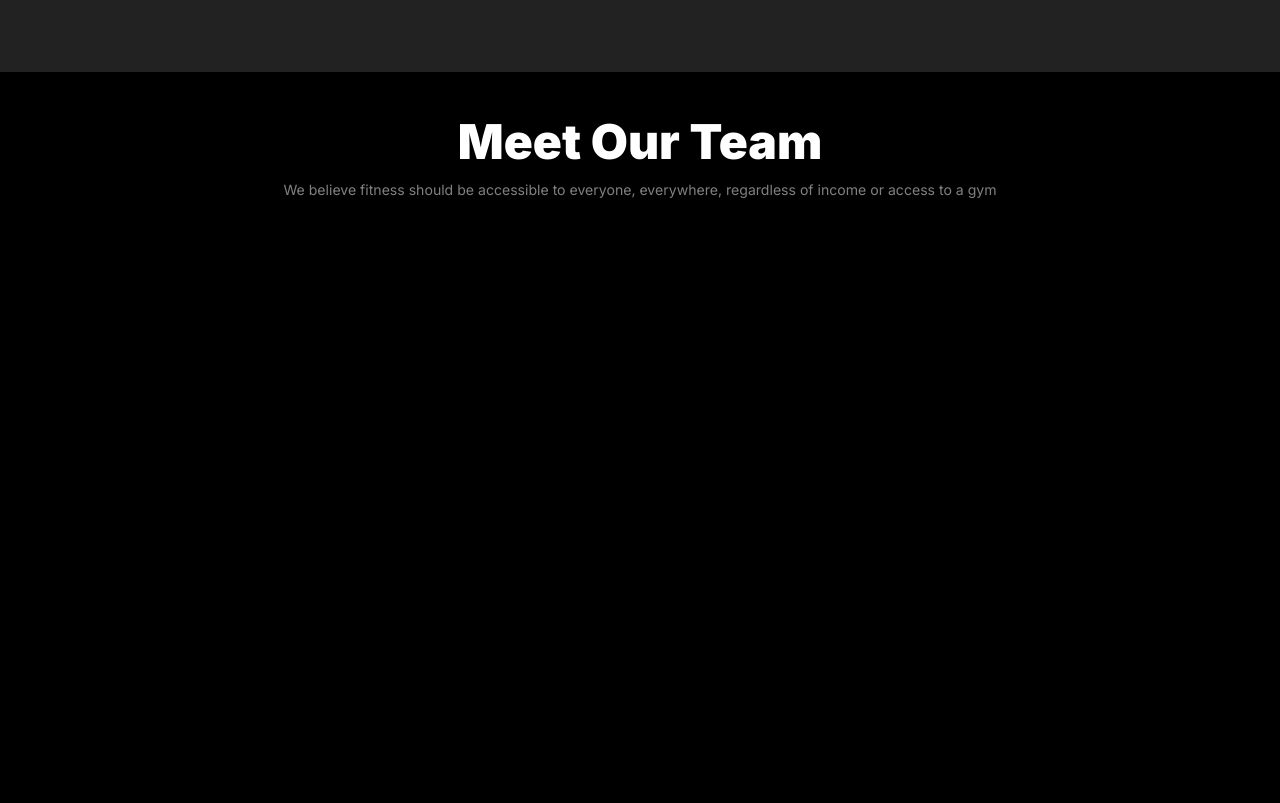
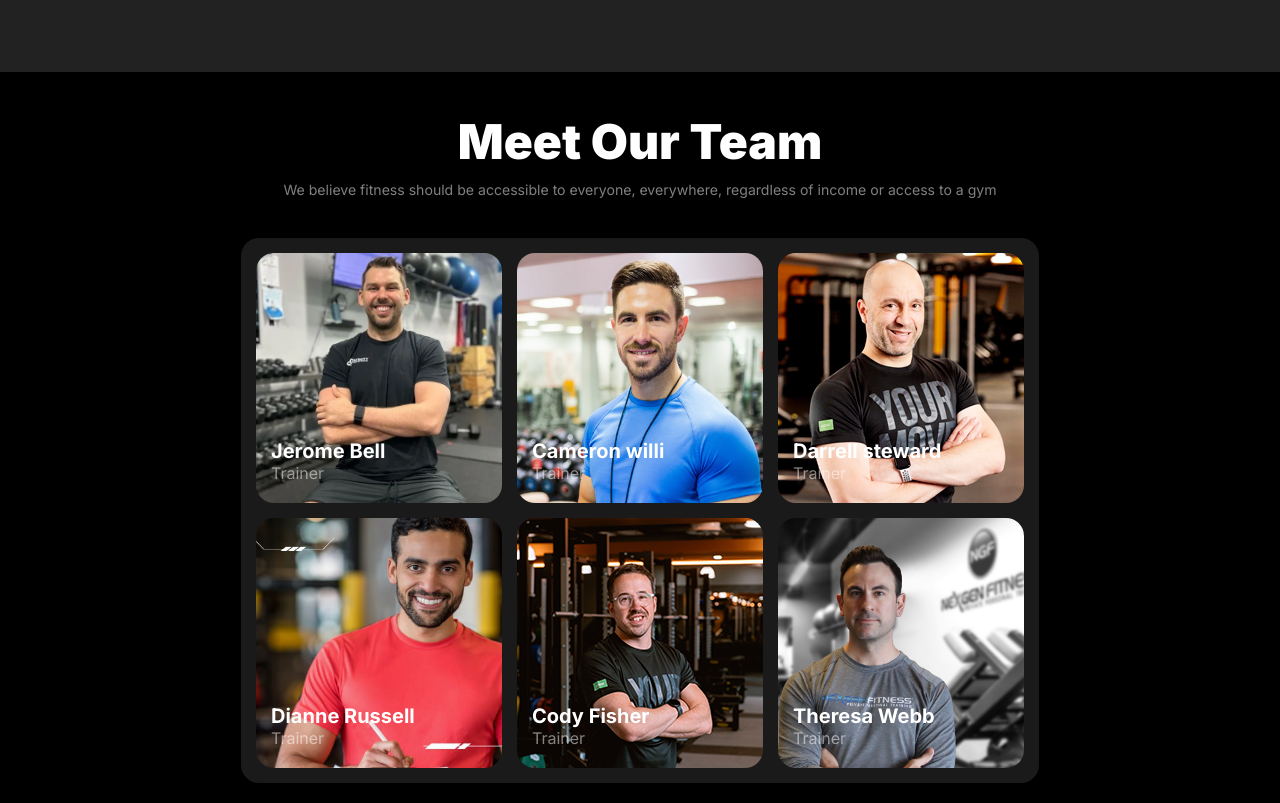
Before and after one commit to alfathiha/Assingment2, a plain HTML site: page index.html in a window 1280 px wide. Shown: the part 2355-3158 px from the top of the page. Before the commit the page ends 2593 px from the top, so only its background shows below. Drawn offline with Linux system fonts and the light colour scheme.

Commit message:
added meet our team section

```diff
--- a/index.html
+++ b/index.html
@@ -182,14 +182,44 @@
             <p class="team-description">We believe fitness should be accessible to everyone, everywhere, regardless of income or access to a gym</p>
           </div>
 
-          <!-- <div class="team-image-container">
-           <div class="team-image"><img src="assets/trainer1.png" alt=""></div>
-           <div class="team-image"><img src="assets/trainer2.png" alt=""></div>
-           <div class="team-image"><img src="assets/trainer3.png" alt=""></div>
-           <div class="team-image"><img src="assets/trainer4.png" alt=""></div>
-           <div class="team-image"><img src="assets/trainer5.png" alt=""></div>
-           <div class="team-image"><img src="assets/trainer6.png" alt=""></div>
-         </div> -->
+          <div class="team-image-container">
+           <div class="team-image"><img class="team-img" src="assets/trainer1.png" alt="">
+            <div class="team-box">
+              <h5 class="trainer-name">Jerome Bell</h5>
+              <p class="trainer">Trainer</p>
+            </div>
+          </div>
+           <div class="team-image"><img class="team-img" src="assets/trainer2.png" alt="">
+            <div class="team-box">
+              <h5 class="trainer-name">Cameron willi</h5>
+              <p class="trainer">Trainer</p>
+            </div>
+          </div>
+           <div class="team-image"><img class="team-img" src="assets/trainer3.png" alt="">
+            <div class="team-box">
+              <h5 class="trainer-name">Darrell steward</h5>
+              <p class="trainer">Trainer</p>
+            </div>
+          </div>
+           <div class="team-image"><img class="team-img" src="assets/trainer4.png" alt="">
+            <div class="team-box">
+              <h5 class="trainer-name">Dianne Russell</h5>
+              <p class="trainer">Trainer</p>
+            </div>
+          </div>
+           <div class="team-image"><img class="team-img" src="assets/trainer5.png" alt="">
+            <div class="team-box">
+              <h5 class="trainer-name">Cody Fisher</h5>
+              <p class="trainer">Trainer</p>
+            </div>
+          </div>
+           <div class="team-image"><img class="team-img" src="assets/trainer6.png" alt="">
+            <div class="team-box">
+              <h5 class="trainer-name">Theresa Webb</h5>
+              <p class="trainer">Trainer</p>
+            </div>
+          </div>
+         </div>
 
         </section>
 
--- a/styles/style.css
+++ b/styles/style.css
@@ -450,23 +450,66 @@ line-height: 120%
 
 .team-image-container
 {
-  width: 70%;
+  width: 60%;
   height: auto;
   border-radius: 18px;
   background: rgba(255, 255, 255, 0.1);
   margin: 0 auto;
+  margin-bottom: 20px;
 }
 
 .team-image-container
 {
   display: grid;
   grid-template-columns: repeat(3,1fr);
+  gap: 15px;
+  padding: 15px;
 }
-.team-image image
+.team-image
 {
-  width: auto;
-  height: 300px;
+  /* width: 356px; */
+  width: 100%;
+  height: 100%;
+  margin: 0 auto;
 }
+
+.team-img
+{
+  width: 100%;
+  height: 100%;
+  object-fit: cover;
+  border-radius: 18px;
+}
+
+.team-image
+{
+  position: relative;
+}
+
+.team-box
+{
+  position: absolute;
+  bottom: 20px;
+  padding-left: 15px;
+}
+.trainer-name
+{
+  color: rgb(255, 255, 255);
+  font-size: 1.25rem;
+}
+.trainer
+{
+  color: rgba(255, 255, 255, 0.5);
+  font-size: 1rem;
+}
+
+
+
+
+
+
+
+
 
 /* Responsive desing for mobile */
 @media screen and (max-width: 576px)
@@ -576,4 +619,24 @@ line-height: 120%
   width: 90%;
 }
 
+/* Meet our team section */
+
+.meet-our-team
+{
+  width: 576px;
+  height: auto;
+
 }
+
+.team-image-container
+{
+  grid-template-columns: repeat(1, 1fr);
+  width: 85%;
+  height: auto;
+
+}
+
+
+
+
+}
```
